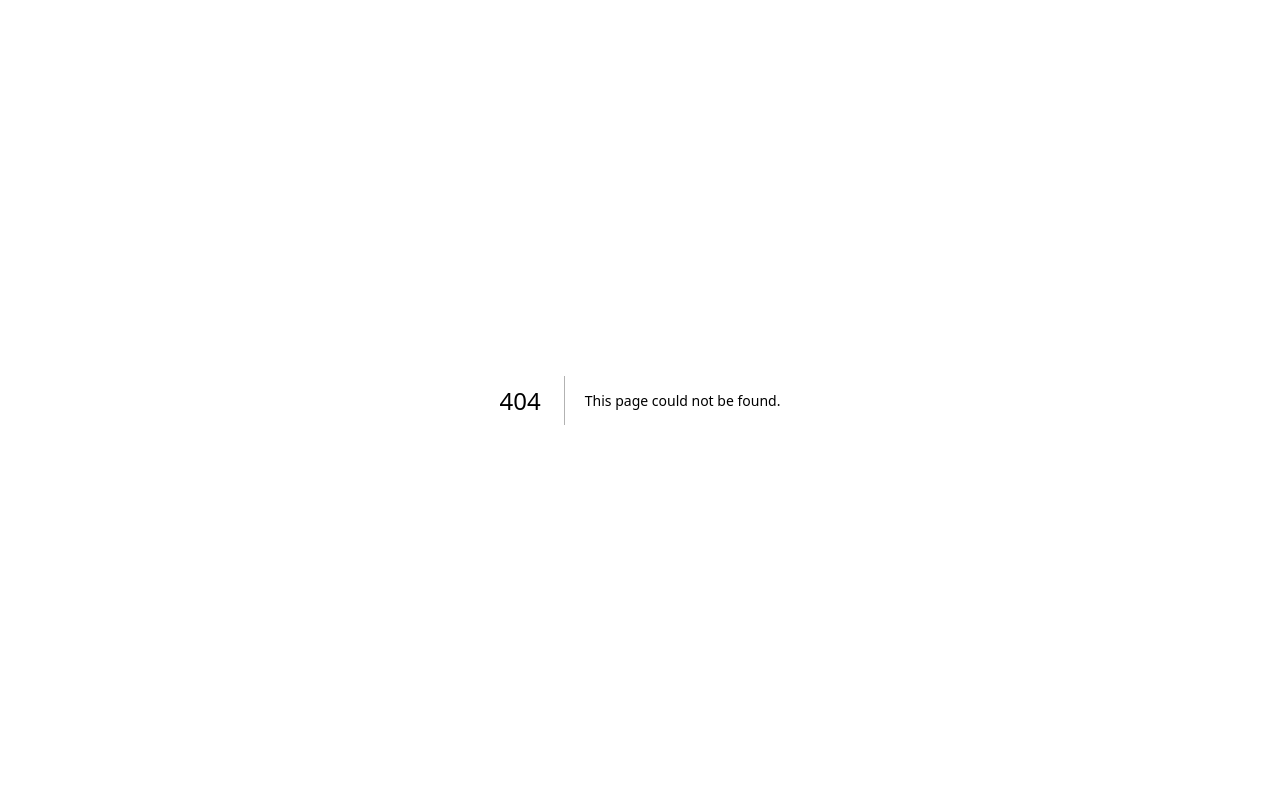
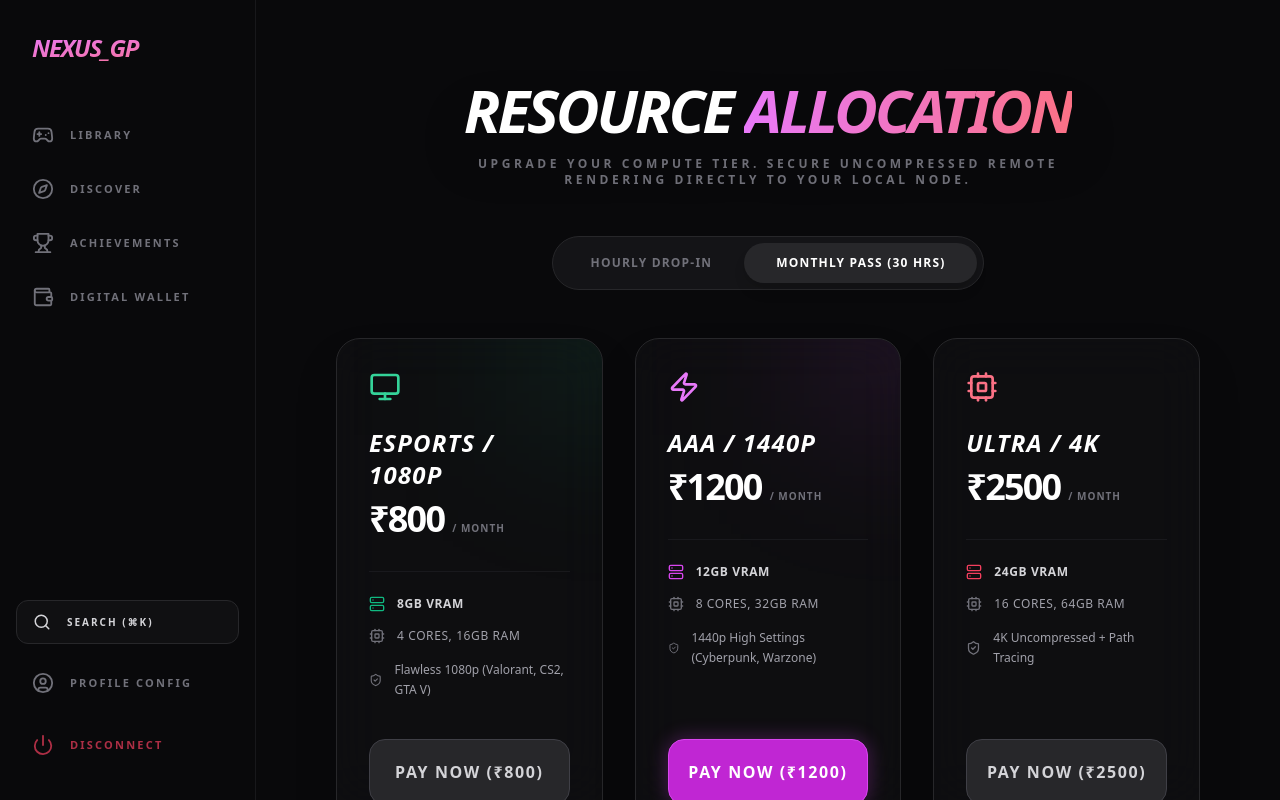
Before and after one commit to GnyaneshKanchetti2002/cloud-gaming-and-ai, a Next.js app in the folder frontend/: page /gaming/pricing in a window 1280 px wide. Before the commit this address had no page. Built offline with nearby package versions, Linux system fonts and the light colour scheme.

Commit message:
Added Pricing Page

```diff
--- a/frontend/src/app/gaming/page.tsx
+++ b/frontend/src/app/gaming/page.tsx
@@ -206,9 +206,15 @@ export default function GamingDashboard() {
                 <span className="text-lg text-zinc-600 font-bold uppercase tracking-widest">Hrs</span>
               </div>
             </div>
-            <button className="px-10 py-5 rounded-2xl bg-zinc-800 hover:bg-fuchsia-600 text-white font-black tracking-widest uppercase text-xs transition-all flex items-center group">
+
+            {/* UPDATED: Route to Pricing Page */}
+            <button
+              onClick={() => router.push('/gaming/pricing')}
+              className="px-10 py-5 rounded-2xl bg-zinc-800 hover:bg-fuchsia-600 text-white font-black tracking-widest uppercase text-xs transition-all flex items-center group"
+            >
               <Zap className="w-4 h-4 mr-2 text-rose-400 group-hover:text-white transition-colors" /> Add System Credits
             </button>
+
           </div>
         </div>
 
--- /dev/null
+++ b/frontend/src/app/gaming/pricing/page.tsx
@@ -0,0 +1,170 @@
+"use client";
+import React, { useState } from 'react';
+import { useRouter } from 'next/navigation';
+import { Cpu, Zap, Monitor, Loader2, Server, ShieldCheck } from 'lucide-react';
+import { API_BASE_URL } from '@/app/lib/api';
+
+const TIERS = [
+  {
+    id: "esports",
+    name: "Esports / 1080p",
+    vram: "8GB VRAM",
+    hardware: "4 Cores, 16GB RAM",
+    capability: "Flawless 1080p (Valorant, CS2, GTA V)",
+    icon: <Monitor className="text-emerald-400" size={32} />,
+    color: "emerald",
+    hourly: { price: 35, hours: 1 },
+    monthly: { price: 800, hours: 30 }
+  },
+  {
+    id: "aaa",
+    name: "AAA / 1440p",
+    vram: "12GB VRAM",
+    hardware: "8 Cores, 32GB RAM",
+    capability: "1440p High Settings (Cyberpunk, Warzone)",
+    icon: <Zap className="text-fuchsia-400" size={32} />,
+    color: "fuchsia",
+    hourly: { price: 50, hours: 1 },
+    monthly: { price: 1200, hours: 30 }
+  },
+  {
+    id: "ultra",
+    name: "Ultra / 4K",
+    vram: "24GB VRAM",
+    hardware: "16 Cores, 64GB RAM",
+    capability: "4K Uncompressed + Path Tracing",
+    icon: <Cpu className="text-rose-400" size={32} />,
+    color: "rose",
+    hourly: { price: 100, hours: 1 },
+    monthly: { price: 2500, hours: 30 }
+  }
+];
+
+export default function PricingPage() {
+  const [billingCycle, setBillingCycle] = useState<'hourly' | 'monthly'>('monthly');
+  const [processingId, setProcessingId] = useState<string | null>(null);
+  const router = useRouter();
+
+  const handlePayment = async (tier: any) => {
+    setProcessingId(tier.id);
+
+    const plan = tier[billingCycle];
+
+    try {
+      const token = localStorage.getItem('token');
+      const res = await fetch(`${API_BASE_URL}/payments/topup`, {
+        method: "POST",
+        headers: {
+          "Content-Type": "application/json",
+          "Authorization": `Bearer ${token}`
+        },
+        body: JSON.stringify({
+          amount_inr: plan.price,
+          hours_added: plan.hours,
+          tier_name: tier.name,
+          plan_type: billingCycle
+        })
+      });
+
+      if (res.ok) {
+        // Redirect to wallet to show the new balance!
+        router.push('/gaming/wallet');
+      }
+    } catch (e) {
+      console.error("Payment failed", e);
+    } finally {
+      setProcessingId(null);
+    }
+  };
+
+  return (
+    <div className="max-w-6xl mx-auto space-y-12 pb-24 animate-in fade-in duration-700">
+      {/* Header */}
+      <div className="text-center space-y-4 pt-8">
+        <h1 className="text-4xl md:text-6xl font-black italic tracking-tighter text-white uppercase drop-shadow-2xl">
+          RESOURCE <span className="text-transparent bg-clip-text bg-gradient-to-r from-fuchsia-400 to-rose-400">ALLOCATION</span>
+        </h1>
+        <p className="text-zinc-500 font-bold tracking-[0.3em] text-xs uppercase max-w-2xl mx-auto">
+          Upgrade your compute tier. Secure uncompressed remote rendering directly to your local node.
+        </p>
+      </div>
+
+      {/* Billing Toggle */}
+      <div className="flex justify-center mb-12">
+        <div className="bg-zinc-900/80 p-1.5 rounded-full border border-zinc-800 flex items-center backdrop-blur-xl">
+          <button
+            onClick={() => setBillingCycle('hourly')}
+            className={`px-8 py-3 rounded-full font-black text-xs uppercase tracking-widest transition-all duration-300 ${billingCycle === 'hourly' ? 'bg-zinc-800 text-white shadow-lg' : 'text-zinc-500 hover:text-zinc-300'}`}
+          >
+            Hourly Drop-In
+          </button>
+          <button
+            onClick={() => setBillingCycle('monthly')}
+            className={`px-8 py-3 rounded-full font-black text-xs uppercase tracking-widest transition-all duration-300 ${billingCycle === 'monthly' ? 'bg-zinc-800 text-white shadow-lg' : 'text-zinc-500 hover:text-zinc-300'}`}
+          >
+            Monthly Pass (30 Hrs)
+          </button>
+        </div>
+      </div>
+
+      {/* Pricing Matrix */}
+      <div className="grid grid-cols-1 md:grid-cols-3 gap-8">
+        {TIERS.map((tier) => {
+          const isProcessing = processingId === tier.id;
+          const currentPlan = tier[billingCycle];
+
+          return (
+            <div key={tier.id} className="relative group bg-zinc-900/40 backdrop-blur-xl border border-zinc-800 rounded-3xl p-8 hover:border-zinc-600 transition-all duration-500 flex flex-col justify-between h-full shadow-2xl overflow-hidden">
+              {/* Glow Effect */}
+              <div className={`absolute -top-24 -right-24 w-48 h-48 bg-${tier.color}-500/10 blur-[80px] group-hover:bg-${tier.color}-500/20 transition-all duration-700 pointer-events-none`} />
+
+              <div className="relative z-10 space-y-8">
+                <div>
+                  <div className="mb-6">{tier.icon}</div>
+                  <h3 className="text-2xl font-black italic text-white uppercase tracking-wider mb-2">{tier.name}</h3>
+                  <div className="flex items-baseline gap-2">
+                    <span className="text-4xl font-black text-white tracking-tighter">₹{currentPlan.price}</span>
+                    <span className="text-zinc-500 font-bold uppercase tracking-widest text-[10px]">
+                      {billingCycle === 'hourly' ? '/ HOUR' : '/ MONTH'}
+                    </span>
+                  </div>
+                </div>
+
+                <div className="space-y-4 border-t border-zinc-800/50 pt-6">
+                  <div className="flex items-center gap-3">
+                    <Server size={16} className={`text-${tier.color}-500`} />
+                    <span className="text-zinc-300 font-bold text-xs uppercase tracking-wider">{tier.vram}</span>
+                  </div>
+                  <div className="flex items-center gap-3">
+                    <Cpu size={16} className="text-zinc-500" />
+                    <span className="text-zinc-400 font-medium text-xs uppercase tracking-wider">{tier.hardware}</span>
+                  </div>
+                  <div className="flex items-center gap-3">
+                    <ShieldCheck size={16} className="text-zinc-500" />
+                    <span className="text-zinc-400 font-medium text-xs leading-relaxed">{tier.capability}</span>
+                  </div>
+                </div>
+              </div>
+
+              <button
+                disabled={isProcessing}
+                onClick={() => handlePayment(tier)}
+                className={`relative z-10 mt-10 w-full py-5 rounded-2xl font-black uppercase tracking-widest transition-all duration-300 border disabled:opacity-50
+                  ${tier.id === 'aaa' ? 'bg-fuchsia-600 text-white border-fuchsia-500 hover:bg-fuchsia-500 shadow-[0_0_20px_rgba(217,70,239,0.3)]' : 'bg-zinc-800 text-zinc-300 border-zinc-700 hover:bg-zinc-700 hover:text-white'}
+                `}
+              >
+                {isProcessing ? (
+                  <span className="flex items-center justify-center gap-2">
+                    <Loader2 size={16} className="animate-spin" /> SECURING UPLINK...
+                  </span>
+                ) : (
+                  `PAY NOW (₹${currentPlan.price})`
+                )}
+              </button>
+            </div>
+          );
+        })}
+      </div>
+    </div>
+  );
+}
--- a/frontend/src/app/gaming/wallet/page.tsx
+++ b/frontend/src/app/gaming/wallet/page.tsx
@@ -1,49 +1,114 @@
 "use client";
-import React from 'react';
-import { Wallet, History, CreditCard, ArrowUpRight, X } from 'lucide-react';
+import React, { useState, useEffect } from 'react';
+import { useRouter } from 'next/navigation';
+import { Wallet, History, PlusCircle, Server, Activity, Loader2 } from 'lucide-react';
+import { API_BASE_URL } from '@/app/lib/api';
 
 export default function WalletPage() {
+  const [balanceHours, setBalanceHours] = useState<number | null>(null);
+  const [loading, setLoading] = useState(true);
+  const router = useRouter();
+
+  const getAuthHeaders = () => {
+    const token = typeof window !== 'undefined' ? localStorage.getItem('token') : null;
+    return {
+      "Content-Type": "application/json",
+      "Authorization": `Bearer ${token}`
+    };
+  };
+
+  useEffect(() => {
+    const fetchLedger = async () => {
+      const token = localStorage.getItem('token');
+      if (!token) return;
+
+      try {
+        // 1. Get current user
+        const userRes = await fetch(`${API_BASE_URL}/auth/me`, { headers: getAuthHeaders() });
+        const user = await userRes.json();
+
+        // 2. Get wallet balance
+        const walletRes = await fetch(`${API_BASE_URL}/users/wallet/${user.id}`, { headers: getAuthHeaders() });
+        if (walletRes.ok) {
+          const data = await walletRes.json();
+          setBalanceHours(data.balance_hours);
+        }
+      } catch (error) {
+        console.error("Failed to load ledger", error);
+      } finally {
+        setLoading(false);
+      }
+    };
+    fetchLedger();
+  }, []);
+
   return (
-    <div className="max-w-4xl space-y-12 animate-in fade-in duration-700">
-      <div>
-        <h1 className="text-4xl font-black italic tracking-tighter text-white uppercase flex items-center">
-          <Wallet className="mr-4 text-emerald-500" size={32} />
-          Resource Ledger
-        </h1>
-        <p className="text-zinc-500 font-bold uppercase tracking-widest text-[10px] mt-2">Financial Matrix // Compute Credits</p>
+    <div className="max-w-5xl mx-auto space-y-8 animate-in fade-in duration-700">
+
+      <div className="flex items-center gap-4 mb-12">
+        <Wallet className="text-emerald-400" size={36} />
+        <div>
+          <h1 className="text-4xl font-black italic tracking-tighter text-white uppercase">RESOURCE LEDGER</h1>
+          <p className="text-zinc-500 font-bold tracking-[0.2em] text-xs uppercase">Financial Matrix // Compute Credits</p>
+        </div>
       </div>
 
-      <div className="grid md:grid-cols-2 gap-8">
-        <div className="bg-zinc-900/50 border border-zinc-800 p-8 rounded-3xl relative overflow-hidden">
-          <div className="absolute top-0 right-0 p-4 opacity-10"><Wallet size={80} /></div>
-          <p className="text-zinc-500 font-bold uppercase tracking-widest text-xs mb-4">Available Compute Time</p>
-          <h2 className="text-6xl font-black text-white mb-8">42.5 <span className="text-xl text-zinc-700 uppercase">Hrs</span></h2>
-          <button className="w-full py-4 bg-emerald-600 hover:bg-emerald-500 text-white font-black rounded-xl transition-all flex items-center justify-center">
-            <CreditCard className="mr-2" size={18} /> TOP UP BALANCE
+      <div className="grid grid-cols-1 md:grid-cols-2 gap-6">
+
+        {/* Left Side: Active Balance */}
+        <div className="bg-zinc-900/40 backdrop-blur-xl border border-zinc-800 rounded-3xl p-8 shadow-2xl relative overflow-hidden flex flex-col justify-between h-full min-h-[300px]">
+          <div className="absolute -top-24 -left-24 w-64 h-64 bg-emerald-500/10 blur-[100px] pointer-events-none" />
+
+          <div className="relative z-10 flex justify-between items-start">
+            <span className="text-zinc-400 font-black text-xs uppercase tracking-[0.2em]">Available Compute Time</span>
+            <Wallet className="text-zinc-700" size={32} />
+          </div>
+
+          <div className="relative z-10 flex items-baseline gap-2 mt-8 mb-12">
+            {loading ? (
+              <Loader2 className="animate-spin text-emerald-500" size={48} />
+            ) : (
+              <span className="text-7xl font-black italic text-white tracking-tighter tabular-nums drop-shadow-lg">
+                {balanceHours !== null ? balanceHours.toFixed(1) : '0.0'}
+              </span>
+            )}
+            {!loading && <span className="text-xl font-bold text-zinc-500 uppercase tracking-widest">Hrs</span>}
+          </div>
+
+          <button
+            onClick={() => router.push('/gaming/pricing')}
+            className="relative z-10 w-full py-5 bg-emerald-500 hover:bg-emerald-400 text-black font-black uppercase tracking-[0.2em] text-xs rounded-2xl transition-all flex items-center justify-center gap-2 shadow-[0_0_20px_rgba(16,185,129,0.3)]"
+          >
+            <PlusCircle size={16} /> Top Up Balance
           </button>
         </div>
 
-        <div className="bg-zinc-900/30 border border-zinc-800 p-8 rounded-3xl">
-          <h3 className="text-white font-bold uppercase tracking-widest mb-6 flex items-center">
-            <History className="mr-2 text-zinc-500" size={18} /> Session History
-          </h3>
-          <div className="space-y-4">
-            {[
-              { label: 'Cyberpunk 2077 Session', cost: '-2.5 Hrs', date: '2 hours ago' },
-              { label: 'Credit Top-up', cost: '+10.0 Hrs', date: 'Yesterday' },
-            ].map((tx, i) => (
-              <div key={i} className="flex justify-between items-center py-3 border-b border-zinc-800/50">
-                <div>
-                  <p className="text-sm font-bold text-zinc-300">{tx.label}</p>
-                  <p className="text-[10px] text-zinc-600 uppercase font-black">{tx.date}</p>
-                </div>
-                <span className={`font-mono font-bold ${tx.cost.startsWith('+') ? 'text-emerald-500' : 'text-rose-500'}`}>
-                  {tx.cost}
-                </span>
+        {/* Right Side: Session History (Static Mockup based on image) */}
+        <div className="bg-zinc-900/40 backdrop-blur-xl border border-zinc-800 rounded-3xl p-8 shadow-2xl flex flex-col">
+          <div className="flex items-center gap-3 mb-8">
+            <History className="text-zinc-500" size={20} />
+            <span className="text-zinc-400 font-black text-xs uppercase tracking-[0.2em]">Session History</span>
+          </div>
+
+          <div className="space-y-6 flex-1">
+            <div className="flex justify-between items-center pb-6 border-b border-zinc-800/50">
+              <div>
+                <h4 className="text-white font-bold text-sm tracking-wide">Cyberpunk 2077 Session</h4>
+                <p className="text-zinc-500 font-medium text-[10px] uppercase tracking-widest mt-1">2 Hours Ago</p>
               </div>
-            ))}
+              <span className="text-rose-400 font-black tracking-wider">-2.5 Hrs</span>
+            </div>
+
+            <div className="flex justify-between items-center">
+              <div>
+                <h4 className="text-white font-bold text-sm tracking-wide">Credit Top-up</h4>
+                <p className="text-zinc-500 font-medium text-[10px] uppercase tracking-widest mt-1">Yesterday</p>
+              </div>
+              <span className="text-emerald-400 font-black tracking-wider">+10.0 Hrs</span>
+            </div>
           </div>
         </div>
+
       </div>
     </div>
   );
```
Also changed, not shown: 1 other file (tests, documents, lock files or other folders).
